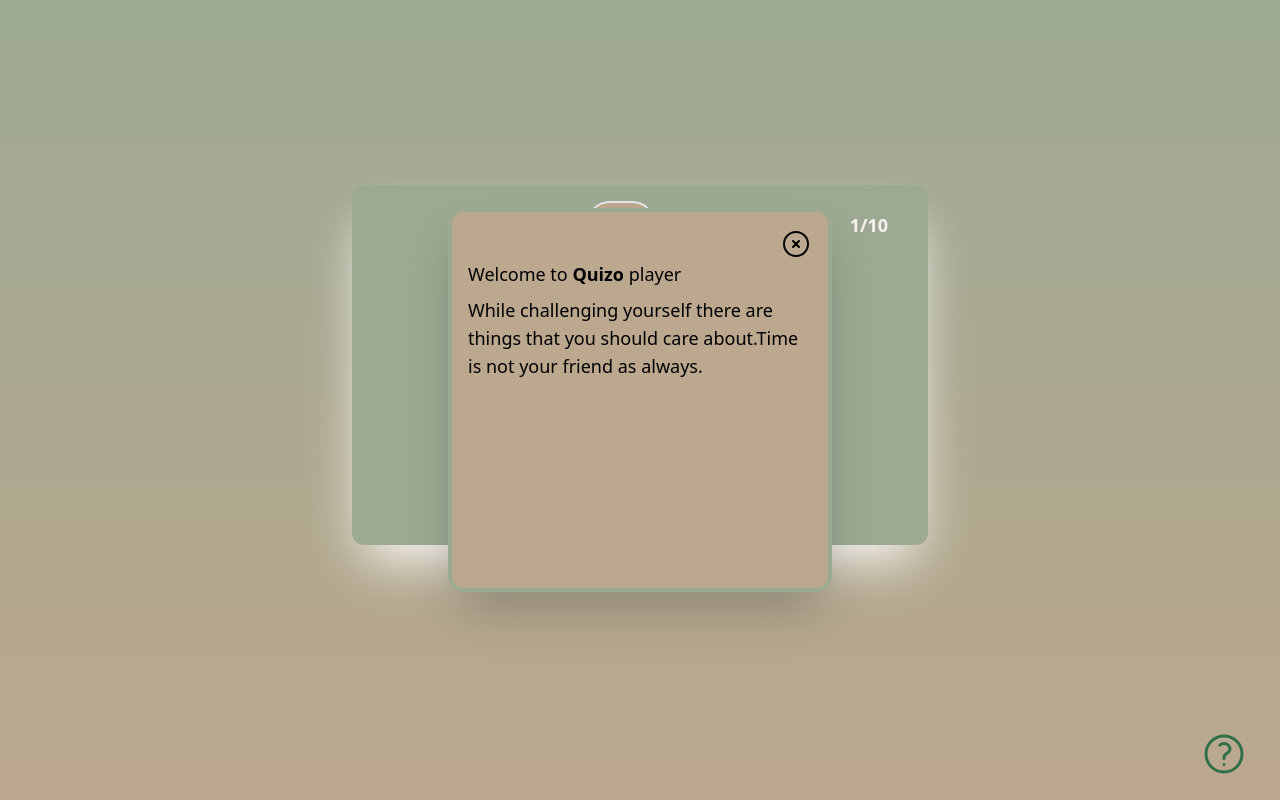
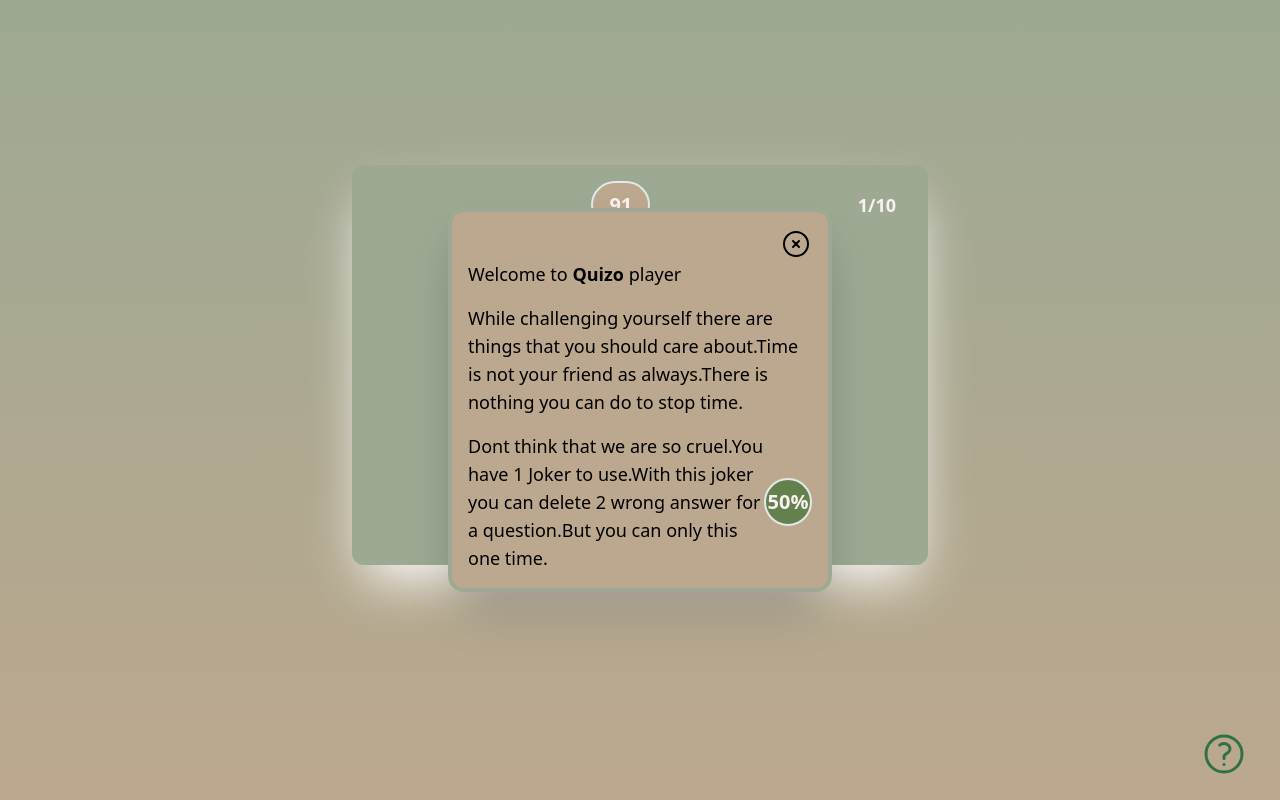
Before and after one commit to CaptainBerkay35/quiz-app, a React (Create React App) app: page /quiz in a window 1280 px wide. Both pictures are taken after a click on the button 1224 px from the left and 754 px from the top of the page. Built offline with nearby package versions, Linux system fonts and the light colour scheme.

Commit message:
Joker Component created and added

```diff
--- /dev/null
+++ b/src/components/Hint.jsx
@@ -0,0 +1,9 @@
+export default function Hint({ useHint, disabled }) {
+    return (
+      <div className={"bg-Font border-2 border-Misty rounded-full w-16 p-2 flex justify-center " + (disabled ? " opacity-15" : "")}>
+        <button className="w-full" onClick={useHint} disabled={disabled}>
+          <h1 className="font-bold text-xl text-Cream">50%</h1>
+        </button>
+      </div>
+    );
+  }
--- a/src/components/Quiz.jsx
+++ b/src/components/Quiz.jsx
@@ -2,6 +2,7 @@
 import questions from "../Questions";
 import Result from "./Result";
 import Timer from "./Timer";
+import Hint from "./Hint";
 
 export default function Quiz({ username }) {
   const [currentQuestion, setCurrentQuestion] = useState(0);
@@ -9,6 +10,7 @@
   const [score, setScore] = useState(0);
   const [isQuizCompleted, setIsQuizCompleted] = useState(false);
   const [feedback, setFeedback] = useState(null);
+  const [usedHint, setUsedHint] = useState(false); // Joker hakkı kullanıldı mı?
   const totalQuestions = selectedQuestions.length;
 
   const getRandomQuestions = () => {
@@ -51,9 +53,10 @@
       }, 1000);
     }
   };
+
   const resetTimer = () => {
     setFeedback(null);
-    setCurrentQuestion((prev) => prev + 1); // Timer sıfırlandıktan sonra yeni soruya geç
+    setCurrentQuestion((prev) => prev + 1);
   };
 
   const restartGame = () => {
@@ -61,7 +64,25 @@
     setScore(0);
     setIsQuizCompleted(false);
     setFeedback(null);
+    setUsedHint(false); // Oyun yeniden başlatıldığında joker hakkını sıfırla
     getRandomQuestions();
+  };
+
+  const useHint = () => {
+    if (!usedHint) {
+      // Joker hakkı kullanılmadıysa devam et
+      const currentQuestionObj = selectedQuestions[currentQuestion];
+      const wrongIndexes = currentQuestionObj.options
+        .map((option, index) => (option.isCorrect ? -1 : index)) // Yanlış cevapların indexlerini bul
+        .filter((index) => index !== -1);
+
+      // İlk iki yanlış cevabı sil
+      currentQuestionObj.options.splice(wrongIndexes[0], 1);
+      currentQuestionObj.options.splice(wrongIndexes[1] - 1, 1);
+
+      setUsedHint(true); // Joker hakkını kullanıldı olarak işaretle
+      setSelectedQuestions([...selectedQuestions]); // State'i güncelle
+    }
   };
 
   if (totalQuestions === 0) {
@@ -80,12 +101,12 @@
       }`}
     >
       <div className="flex justify-between items-center w-full px-4 ">
-        <div className=" px-2 py-1 flex items-center justify-center">
+        <div className="  py-1 flex items-center justify-center">
           <h1 className="font-bold text-lg text-Cream">{username}</h1>
         </div>
 
         <Timer resetTimer={resetTimer} />
-        <div className="  px-2 py-1 flex items-center justify-center">
+        <div className="  py-1 flex items-center justify-center">
           <h2 className="font-bold text-lg text-Cream">
             {currentQuestion + 1}/{totalQuestions}
           </h2>
@@ -93,9 +114,10 @@
       </div>
 
       <div className="flex flex-col items-center p-2">
-        <h2 className="text-white text-xl m-2 text-center min-h-14">
+        <h2 className="text-white text-xl  text-center min-h-14">
           {selectedQuestions[currentQuestion].text}
         </h2>
+
         {selectedQuestions[currentQuestion].options.map((option, index) => (
           <div className="m-1 w-120 h-18" key={index}>
             <button
@@ -114,6 +136,9 @@
           </div>
         ))}
       </div>
+      <div className="m-1">
+        <Hint useHint={useHint} disabled={usedHint} />
+      </div>
       {isQuizCompleted && (
         <Result
           finalScore={score}
--- a/src/components/Result.jsx
+++ b/src/components/Result.jsx
@@ -14,13 +14,13 @@
       </div>
       <div className="flex">
         <button
-          className="border-2  rounded-md border-white text-white  w-52  px-12 py-2 m-1"
+          className="border-2  rounded-md border-white text-white  w-52  px-12 py-2 m-1 hover:bg-white hover:text-Font hover:border-Sage"
           onClick={navigateToMainMenu}
         >
           Main Menu
         </button>
         <button
-          className="border-2 rounded-md border-white text-white w-52 px-12 py-2 m-1"
+          className="border-2 rounded-md border-white text-white w-52 px-12 py-2 m-1 hover:bg-white hover:text-Font hover:border-Sage"
           onClick={restartGame}
         >
           Restart Game
--- a/src/components/Timer.jsx
+++ b/src/components/Timer.jsx
@@ -1,7 +1,7 @@
 import React, { useState, useEffect } from "react";
 
 export default function Timer({ resetTimer }) {
-    const [timer, setTimer] = useState(1000);
+    const [timer, setTimer] = useState(99);
 
     useEffect(() => {
         let interval;
@@ -17,7 +17,7 @@
     }, [timer]);
 
     useEffect(() => {
-        setTimer(1000);
+        setTimer(99);
     }, [resetTimer]);
 
     return (
--- a/src/components/Tutorial.jsx
+++ b/src/components/Tutorial.jsx
@@ -53,14 +53,31 @@
               </svg>
             </button>
           </div>
-          <div>
-            <p className="text-lg mb-2">
-              Welcome to <span className="font-bold">Quizo</span> player
-            </p>
-            <p className="text-lg">
-              While challenging yourself there are things that you should care
-              about.Time is not your friend as always.
-            </p>
+          <div className="flex flex-col justify-center items-center">
+            <div>
+              <p className="text-lg mb-4">
+                Welcome to <span className="font-bold">Quizo</span> player
+              </p>
+              <p className="text-lg mb-4">
+                While challenging yourself there are things that you should care
+                about.Time is not your friend as always.There is nothing you can
+                do to stop time.
+              </p>
+            </div>
+            <div className="flex  items-center justify-center">
+              <p className="text-lg">
+                Dont think that we are so cruel.You have 1 Joker to use.With
+                this joker you can delete 2 wrong answer for a question.But you
+                can only this one time.
+              </p>
+              <div
+                className={
+                  "bg-Font border-2 border-Misty rounded-full h-12 w-12 p-0.5 flex items-center justify-center "
+                }
+              >
+                <h1 className="font-bold text-xl text-Cream">50%</h1>
+              </div>
+            </div>
           </div>
         </div>
       </div>
```
